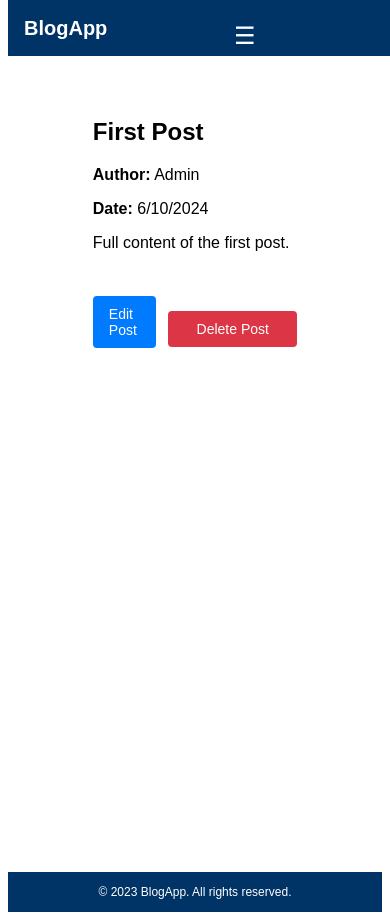
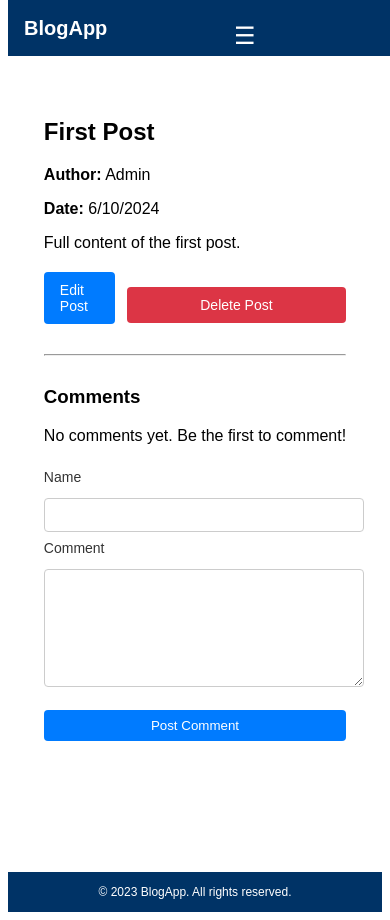
Before and after one commit to Srija41/blog_post_project, a React (Vite) app in the folder bpflexi/: page /posts/1 in a window 390 px wide. Built offline with nearby package versions, Linux system fonts and the light colour scheme.

Commit message:
Add comment system and fix post view layout

```diff
--- a/bpflexi/src/App.jsx
+++ b/bpflexi/src/App.jsx
@@ -1,11 +1,14 @@
 // File: src/App.jsx
 import React, { useState } from 'react';
 import { Link, Routes, Route, useNavigate, useParams } from 'react-router-dom';
+
 import BlogPostList from './components/BlogPostList';
 import BlogPostForm from './components/BlogPostForm';
-import DeleteButton from './components/DeleteButton';
 import ConfirmationDialog from './components/ConfirmationDialog';
 import Layout from './components/Layout';
+
+import CommentList from './components/CommentList';
+import CommentForm from './components/CommentForm';
 
 const App = () => {
   const [posts, setPosts] = useState([
@@ -51,15 +54,30 @@ const App = () => {
   return (
     <Layout>
       <Routes>
-        <Route path="/" element={<BlogPostList posts={posts.map(p => ({ ...p, url: `/posts/${p.id}` }))} />} />
+        <Route
+          path="/"
+          element={
+            <BlogPostList
+              posts={posts.map((p) => ({ ...p, url: `/posts/${p.id}` }))}
+            />
+          }
+        />
         <Route path="/new" element={<CreatePost onCreate={handleCreate} />} />
-        <Route path="/edit/:id" element={<EditPost posts={posts} onUpdate={handleUpdate} />} />
-        <Route path="/posts/:id" element={<PostView posts={posts} onDelete={handleDelete} />} />
+        <Route
+          path="/edit/:id"
+          element={<EditPost posts={posts} onUpdate={handleUpdate} />}
+        />
+        <Route
+          path="/posts/:id"
+          element={<PostView posts={posts} onDelete={handleDelete} />}
+        />
         <Route path="/about" element={<AboutPage />} />
       </Routes>
     </Layout>
   );
 };
+
+/* ---------------- CREATE POST ---------------- */
 
 const CreatePost = ({ onCreate }) => {
   const navigate = useNavigate();
@@ -71,6 +89,8 @@ const CreatePost = ({ onCreate }) => {
 
   return <BlogPostForm onSubmit={handleSubmit} />;
 };
+
+/* ---------------- EDIT POST ---------------- */
 
 const EditPost = ({ posts, onUpdate }) => {
   const { id } = useParams();
@@ -87,11 +107,15 @@ const EditPost = ({ posts, onUpdate }) => {
   return <BlogPostForm post={post} onSubmit={handleSubmit} />;
 };
 
+/* ---------------- POST VIEW + COMMENTS ---------------- */
+
 const PostView = ({ posts, onDelete }) => {
   const { id } = useParams();
   const navigate = useNavigate();
   const post = posts.find((p) => p.id.toString() === id);
+
   const [showConfirm, setShowConfirm] = useState(false);
+  const [comments, setComments] = useState([]);
 
   if (!post) return <p>Post not found.</p>;
 
@@ -99,38 +123,44 @@ const PostView = ({ posts, onDelete }) => {
     onDelete(post.id);
     navigate('/');
   };
+
+  const addComment = (comment) => {
+    setComments((prev) => [...prev, comment]);
+  };
+
   return (
-  <div className="blog-post-item" style={{ padding: '20px' }}>
+    <div style={{ padding: '20px' }}>
       <h2>{post.title}</h2>
       <p><strong>Author:</strong> {post.author}</p>
       <p><strong>Date:</strong> {new Date(post.date).toLocaleDateString()}</p>
       <p>{post.content}</p>
 
-    {/* Button Container */}
-    <div style={{
+      {/* ACTION BUTTONS */}
+      <div
+        style={{
           display: 'flex',
-  flexDirection: 'row', // ← forces them side by side
           alignItems: 'center',
           gap: '12px',
-  height: '100px',
-
-  marginTop: '20px'
-}}>
-  {/* Edit Button */}
-  <Link to={`/edit/${post.id}`} style={{
+          marginTop: '20px',
+        }}
+      >
+        <Link
+          to={`/edit/${post.id}`}
+          style={{
             padding: '10px 16px',
             backgroundColor: '#007bff',
             color: 'white',
             textDecoration: 'none',
             borderRadius: '4px',
             fontSize: '14px',
-    border: 'none'
-  }}>
+          }}
+        >
           Edit Post
         </Link>
 
-  {/* Delete Button (temporarily styled manually) */}
-  <button onClick={() => setShowConfirm(true)} style={{
+        <button
+          onClick={() => setShowConfirm(true)}
+          style={{
             padding: '10px 16px',
             backgroundColor: '#dc3545',
             color: 'white',
@@ -138,12 +168,18 @@ return (
             borderRadius: '4px',
             fontSize: '14px',
             cursor: 'pointer',
-    alignSelf: 'centre',
-  }}>
+          }}
+        >
           Delete Post
         </button>
       </div>
 
+      {/* COMMENTS SECTION */}
+      <hr style={{ margin: '30px 0' }} />
+      <h3>Comments</h3>
+
+      <CommentList comments={comments} />
+      <CommentForm onSubmit={addComment} isLoggedIn={false} />
 
       <ConfirmationDialog
         isOpen={showConfirm}
@@ -152,8 +188,9 @@ return (
       />
     </div>
   );
+};
 
-};
+/* ---------------- ABOUT ---------------- */
 
 const AboutPage = () => (
   <div style={{ padding: '20px' }}>
--- a/bpflexi/src/components/BlogPostList.jsx
+++ b/bpflexi/src/components/BlogPostList.jsx
@@ -1,17 +1,22 @@
 import { Link } from 'react-router-dom';
-import './BlogList.css';
 
 export default function BlogPostList({ posts }) {
   return (
-    <div className="blog-list-container">
-      <div className="blog-list-header">
-        <h1 className="blog-title">Blog Posts</h1>
-        <Link to="/new" className="new-post-button">+ New Post</Link>
-      </div>
-      <ul>
+    <div style={{ padding: '20px' }}>
+      <h1>All Blog Posts</h1>
+      <ul style={{ listStyleType: 'none', padding: 0 }}>
         {posts.map((post) => (
-          <li key={post.id}>
-            <Link to={`/posts/${post.id}`}>{post.title}</Link>
+          <li key={post.id} style={{ marginBottom: '24px', borderBottom: '1px solid #ccc', paddingBottom: '12px' }}>
+            <h2 style={{ marginBottom: '4px' }}>
+              <Link to={`/posts/${post.id}`} style={{ textDecoration: 'none', color: '#007bff' }}>
+                {post.title}
+              </Link>
+            </h2>
+            <p style={{ fontSize: '14px', color: '#555' }}><em>{new Date(post.date).toDateString()}</em></p>
+            <p dangerouslySetInnerHTML={{ __html: post.content.slice(0, 100) + '...' }}></p>
+            <Link to={`/posts/${post.id}`} style={{ fontSize: '14px', color: '#007bff' }}>
+              Read more →
+            </Link>
           </li>
         ))}
       </ul>
--- /dev/null
+++ b/bpflexi/src/components/Comment.css
@@ -0,0 +1,86 @@
+/* -------- Comment List -------- */
+.comment {
+  display: flex;
+  gap: 16px;
+  padding: 16px;
+  border: 1px solid #ddd;
+  margin-bottom: 12px;
+  border-radius: 6px;
+  background: #fafafa;
+}
+
+.comment-avatar {
+  width: 50px;
+  height: 50px;
+  border-radius: 50%;
+}
+
+.comment-content {
+  flex: 1;
+}
+
+.comment-header {
+  display: flex;
+  justify-content: space-between;
+  margin-bottom: 6px;
+}
+
+.comment-name {
+  font-weight: bold;
+}
+
+.comment-date {
+  font-size: 13px;
+  color: #666;
+}
+
+.comment-text {
+  margin: 0;
+}
+
+/* -------- Comment Form -------- */
+.comment-form {
+  margin-top: 24px;
+  display: flex;
+  flex-direction: column;
+  gap: 8px;
+}
+
+.comment-form input,
+.comment-form textarea {
+  padding: 8px;
+  border: 1px solid #ccc;
+  border-radius: 4px;
+}
+
+.comment-form button {
+  align-self: flex-end;
+  padding: 8px 16px;
+  background-color: #007bff;
+  color: white;
+  border: none;
+  border-radius: 4px;
+  cursor: pointer;
+}
+
+/* -------- Mobile View -------- */
+@media (max-width: 768px) {
+  .comment {
+    flex-direction: column;
+    align-items: flex-start;
+  }
+
+  .comment-avatar {
+    align-self: center;
+  }
+
+  .comment-header {
+    flex-direction: column;
+    gap: 4px;
+  }
+
+  .comment-form button {
+    width: 100%;
+    align-self: stretch;
+  }
+}
--- /dev/null
+++ b/bpflexi/src/components/Comment.jsx
@@ -0,0 +1,31 @@
+import './Comment.css';
+
+export default function Comment({ name, date, text, avatar }) {
+  const formattedDate = new Date(date).toLocaleString('en-US', {
+    month: 'long',
+    day: 'numeric',
+    year: 'numeric',
+    hour: '2-digit',
+    minute: '2-digit'
+  });
+
+  return (
+    <div className="comment">
+      {avatar && (
+        <img
+          src={avatar}
+          alt={`${name}'s avatar`}
+          className="comment-avatar"
+        />
+      )}
+
+      <div className="comment-content">
+        <div className="comment-header">
+          <span className="comment-name">{name}</span>
+          <span className="comment-date">{formattedDate}</span>
+        </div>
+        <p className="comment-text">{text}</p>
+      </div>
+    </div>
+  );
+}
--- /dev/null
+++ b/bpflexi/src/components/CommentForm.css
@@ -0,0 +1,38 @@
+.comment-form {
+  margin-top: 20px;
+  display: flex;
+  flex-direction: column;
+  gap: 12px;
+}
+
+.form-group {
+  display: flex;
+  flex-direction: column;
+}
+
+input,
+textarea {
+  padding: 8px;
+  border: 1px solid #ccc;
+  border-radius: 4px;
+  font-size: 14px;
+  resize: vertical;
+}
+
+button {
+  align-self: flex-end;
+  background-color: #007bff;
+  color: white;
+  padding: 8px 16px;
+  border: none;
+  border-radius: 4px;
+  font-size: 14px;
+  cursor: pointer;
+}
+
+@media (max-width: 768px) {
+  button {
+    width: 100%;
+    align-self: stretch;
+  }
+}
--- /dev/null
+++ b/bpflexi/src/components/CommentForm.jsx
@@ -0,0 +1,46 @@
+import { useState } from 'react';
+import './Comment.css';
+
+export default function CommentForm({ onSubmit, isLoggedIn, userName }) {
+  const [name, setName] = useState(userName || '');
+  const [text, setText] = useState('');
+
+  const handleSubmit = (e) => {
+    e.preventDefault();
+    if (!text || (!isLoggedIn && !name)) return;
+
+    onSubmit({
+      name: isLoggedIn ? userName : name,
+      text,
+      date: new Date().toISOString()
+    });
+
+    setText('');
+  };
+
+  return (
+    <form className="comment-form" onSubmit={handleSubmit}>
+      {!isLoggedIn && (
+        <>
+          <label htmlFor="name">Name</label>
+          <input
+            id="name"
+            value={name}
+            onChange={(e) => setName(e.target.value)}
+            required
+          />
+        </>
+      )}
+
+      <label htmlFor="comment">Comment</label>
+      <textarea
+        id="comment"
+        value={text}
+        onChange={(e) => setText(e.target.value)}
+        required
+      />
+
+      <button type="submit">Post Comment</button>
+    </form>
+  );
+}
--- /dev/null
+++ b/bpflexi/src/components/CommentList.jsx
@@ -0,0 +1,21 @@
+import Comment from './Comment';
+
+export default function CommentList({ comments }) {
+  return (
+    <div aria-live="polite">
+      {comments.length === 0 ? (
+        <p>No comments yet. Be the first to comment!</p>
+      ) : (
+        comments.map((comment, index) => (
+          <Comment
+            key={index}
+            name={comment.name}
+            date={comment.date}
+            text={comment.text}
+            avatar={comment.avatar}
+          />
+        ))
+      )}
+    </div>
+  );
+}
```
Also changed, not shown: bpflexi/src/BlogPost.jsx (+21 -5 lines), bpflexi/src/posts.js (+8 -0 lines). Lines whose indentation alone changed are shown as unchanged.
